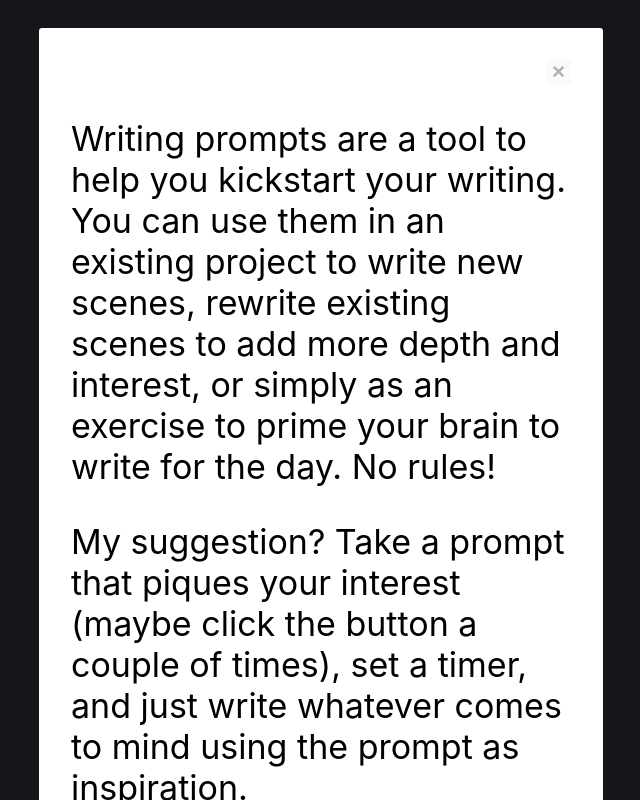
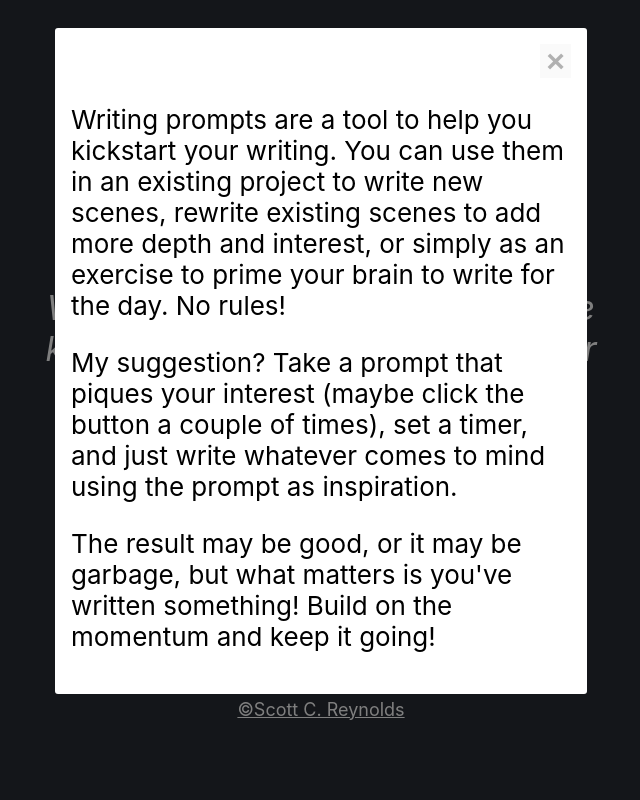
Before and after one commit to scottcreynolds/prompts, a React (Create React App) app: page / in a window 1280 px wide. Both pictures are taken after a click on the button "How to use prompts?". Shown: the whole page, without its empty margins (319-959 px from the left). Built offline with nearby package versions, Linux system fonts and the light colour scheme.

Commit message:
update modal styles

```diff
--- a/src/App.css
+++ b/src/App.css
@@ -91,8 +91,8 @@
   margin: 1.75rem auto;
   border-radius: 3px;
   max-width: 500px;
-  padding: 2rem;
-  font-size: calc(10px + 3vmin);
+  padding: 1rem;
+  font-size: calc(10px + 2vmin);
 }
 
 .modal-header {
@@ -101,8 +101,8 @@
 }
 
 .modal-close-button {
-  font-size: 1.4rem;
-  font-weight: 700;
+  font-size: 2rem;
+  font-weight: 900;
   line-height: 1;
   color: #000;
   opacity: .3;
```
